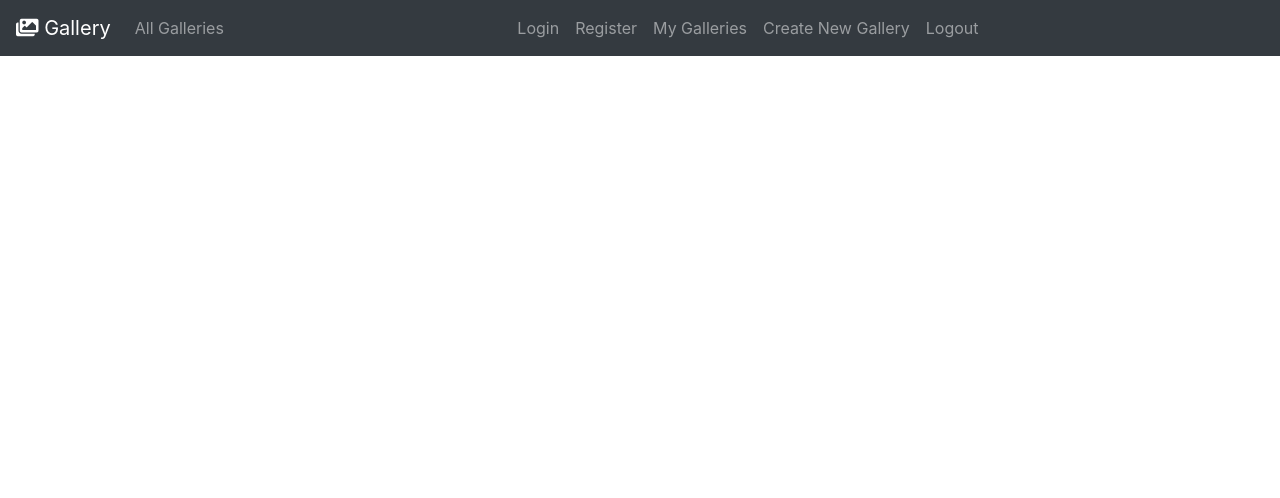
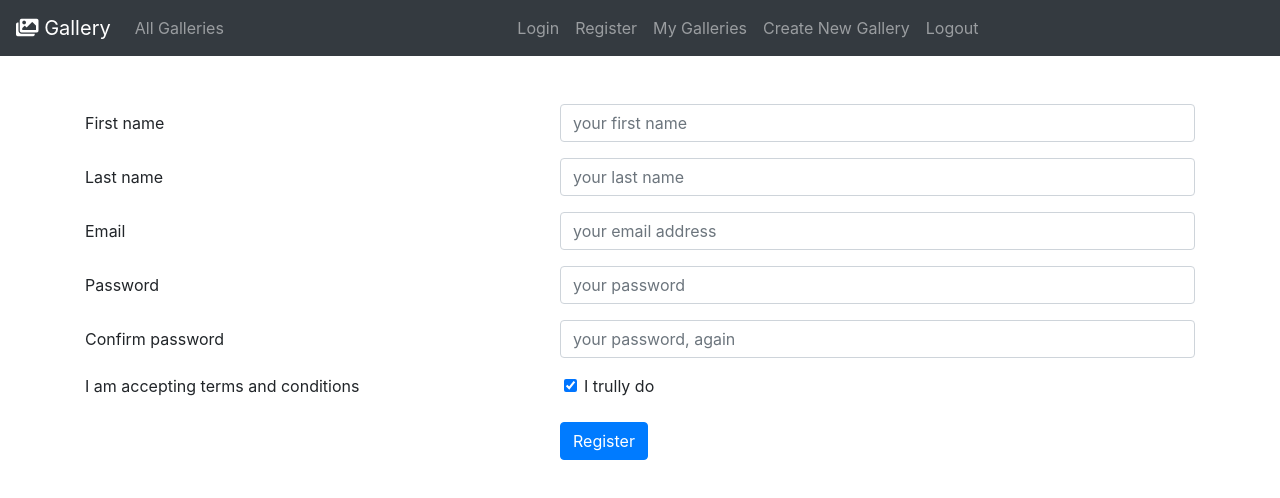
Before and after one commit to eennaa/gallery, a Vue app: page /register in a window 1280 px wide. Shown: the top 498 px of the page. Built offline with nearby package versions, Linux system fonts and the light colour scheme.

Commit message:
Register form and route added with no storing functionality

```diff
--- a/src/components/SearchFilter.vue
+++ b/src/components/SearchFilter.vue
@@ -5,7 +5,8 @@
           <button class="btn btn-outline-warning my-2 my-sm-0" type="submit">Search</button>
         </form>
         <ul v-show="searchTerm">
-            You are searching for {{ searchTerm }}, and there are {{ filteredGalleries.length }} results.<br>Click on the Search button to see them.
+            You are searching for "{{ searchTerm }}", and there are {{ filteredGalleries.length }} results.<br>
+            Click on the Search button to see them.
         </ul>
     </div>
 </template>
--- /dev/null
+++ b/src/pages/Register.vue
@@ -0,0 +1,58 @@
+<template>
+    <div class="container">
+        <form>
+            <br><br>
+            <div class="form-group row">
+                <label for="text" class="col-5 col-form-label">First name</label>
+                <div class="col-7">
+                <input id="text" name="text" placeholder="your first name" required="required" class="form-control here" type="text">
+                </div>
+            </div>
+            <div class="form-group row">
+                <label for="text1" class="col-5 col-form-label">Last name</label>
+                <div class="col-7">
+                <input id="text1" name="text1" placeholder="your last name" required="required" class="form-control here" type="text">
+                </div>
+            </div>
+            <div class="form-group row">
+                <label for="text2" class="col-5 col-form-label">Email</label>
+                <div class="col-7">
+                <input id="text2" name="text2" placeholder="your email address" required="required" class="form-control here" type="text">
+                </div>
+            </div>
+            <div class="form-group row">
+                <label for="text3" class="col-5 col-form-label">Password</label>
+                <div class="col-7">
+                <input id="text3" name="text3" placeholder="your password" required="required" class="form-control here" type="text">
+                </div>
+            </div>
+            <div class="form-group row">
+                <label for="text4" class="col-5 col-form-label">Confirm password</label>
+                <div class="col-7">
+                <input id="text4" name="text4" placeholder="your password, again" required="required" class="form-control here" type="text">
+                </div>
+            </div>
+            <div class="form-group row">
+                <label class="col-5">I am accepting terms and conditions</label>
+                <div class="col-7">
+                <label class="custom-control custom-checkbox">
+                    <input name="checkbox" checked="checked" required="required" class="form-check-input" value="termsAndConditions" type="checkbox">
+                    <span class="custom-control-indicator"></span>
+                    <span class="custom-control-description">I trully do</span>
+                </label>
+                </div>
+            </div>
+            <div class="form-group row">
+                <div class="offset-5 col-7">
+                <button name="submit" type="submit" class="btn btn-primary">Register</button>
+                </div>
+            </div>
+        </form>
+    </div>
+</template>
+
+<script>
+export default {
+
+}
+</script>
--- a/src/router.js
+++ b/src/router.js
@@ -1,6 +1,7 @@
 import Vue from 'vue'
 import VueRouter from 'vue-router'
 import Login from './pages/Login.vue'
+import Register from './pages/Register.vue'
 import GalleryList from './pages/GalleryList.vue'
 import SingleGallery from './pages/SingleGallery.vue'
 import AuthorsPage from './pages/AuthorsPage.vue'
@@ -16,6 +17,7 @@ const routes = [
   { path: '/galleries/:id', component: SingleGallery, name: 'singleGallery'},  //mozda ovo bude pravilo problem pa vrati na /galleries/:id
   { path: '/authors/:id', component: AuthorsPage, name: 'author'},
   { path: '/login', component: Login },
+  { path: '/register', component: Register },
 ]
 
 export const router = new VueRouter({
```
